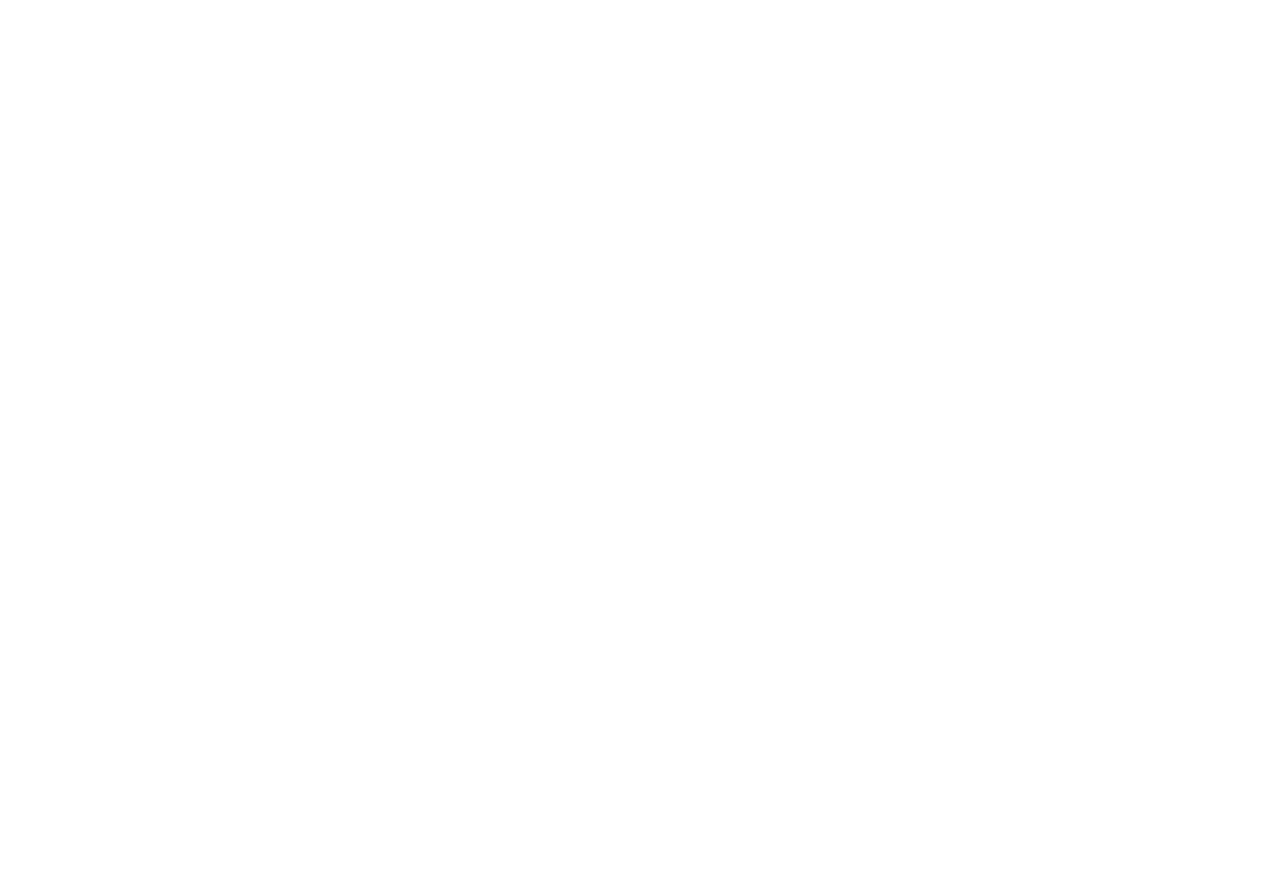
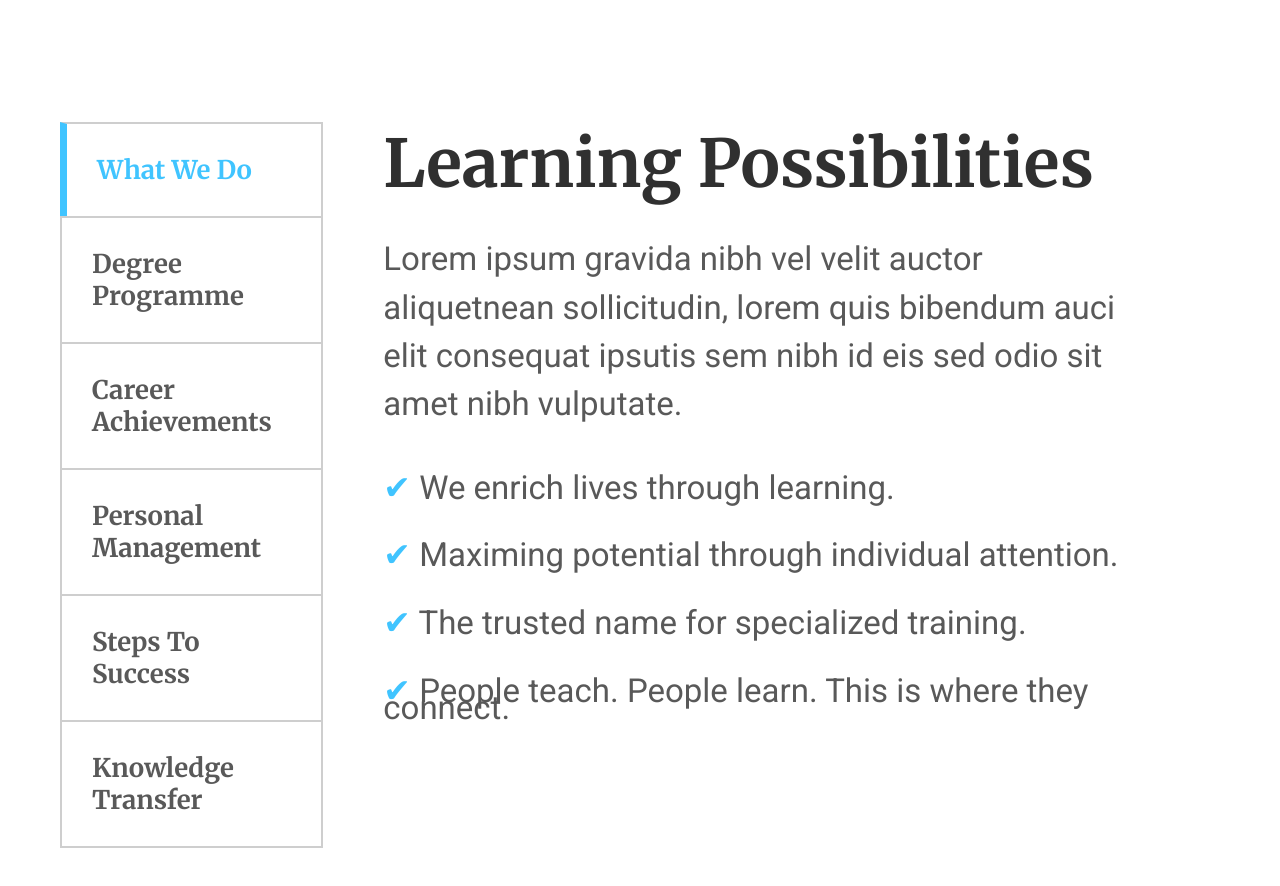
Before and after one commit to alexis39tt/proj-html-vuejs, a Vue app: page / in a window 1280 px wide. Shown: the part 4540-5426 px from the top of the page. Before the commit the page ends 4512 px from the top, so only its background shows below. Built offline with nearby package versions, Linux system fonts and the light colour scheme.

Commit message:
finished section 6

```diff
--- a/src/components/MainSection.vue
+++ b/src/components/MainSection.vue
@@ -5,6 +5,7 @@
     <MainComp3 />
     <MainComp4 />
     <MainComp5 />
+    <MainComp6 />
   </main>
 </template>
 
@@ -14,6 +15,7 @@ import MainComp2 from "./common/MainComp2.vue";
 import MainComp3 from "./common/MainComp3.vue";
 import MainComp4 from "./common/MainComp4.vue";
 import MainComp5 from "./common/MainComp5.vue";
+import MainComp6 from "./common/MainComp6.vue"
 
 export default {
   name: "MainSection",
@@ -22,7 +24,8 @@ export default {
     MainComp2,
     MainComp3,
     MainComp4,
-    MainComp5
+    MainComp5,
+    MainComp6
   },
 };
 </script>
--- /dev/null
+++ b/src/components/common/MainComp6.vue
@@ -0,0 +1,165 @@
+<template>
+  <section>
+    <div class="container">
+      <div class="sections">
+        <div
+          class="section"
+          v-for="(elm, i) in sections"
+          :key="'a' + i"
+          @click="changesection(i)"
+          :class="selected == i ? 'selected' : ''"
+        >
+          <h3>{{ elm.name }}</h3>
+        </div>
+      </div>
+      <div class="text">
+        <h2>{{ sections[selected].title }}</h2>
+        <p class="content">{{ sections[selected].content }}</p>
+        <p v-for="(elm, i) in sections[selected].checks" :key="'b' + i">
+          <span>&#10004;</span>
+          {{ elm }}
+        </p>
+      </div>
+    </div>
+  </section>
+</template>
+
+<script>
+export default {
+  name: "MainComp6",
+  data() {
+    return {
+      selected: 0,
+      sections: [
+        {
+          name: "What We Do",
+          title: "Learning Possibilities",
+          content:
+            "Lorem ipsum gravida nibh vel velit auctor aliquetnean sollicitudin, lorem quis bibendum auci elit consequat ipsutis sem nibh id eis sed odio sit amet nibh vulputate.",
+          checks: [
+            "We enrich lives through learning.",
+            "Maximing potential through individual attention.",
+            "The trusted name for specialized training.",
+            "People teach. People learn. This is where they connect.",
+          ],
+        },
+        {
+          name: "Degree Programme",
+          title: "Degree Programme",
+          content:
+            "Lorem ipsum dolor sit amet, consectetur adipiscing elit. Phasellus eu tristique nulla. Pellentesque posuere facilisis sem, ac volutpat lectus placerat et.",
+          checks: [
+            "Lorem ipsum.",
+            "Dolor sit amet.",
+            "Lorem ipsum.",
+            "Dolor sit amet.",
+          ],
+        },
+        {
+          name: "Career Achievements",
+          title: "Career Achievements",
+          content:
+            "Nam non ex a ipsum vulputate mattis. Class aptent taciti sociosqu ad litora torquent per conubia nostra, per inceptos himenaeos. Aliquam posuere ex in faucibus varius.",
+          checks: [
+            "Lorem ipsum.",
+            "Dolor sit amet.",
+            "Lorem ipsum.",
+            "Dolor sit amet.",
+          ],
+        },
+        {
+          name: "Personal Management",
+          title: "Personal Management",
+          content:
+            "Nullam nec luctus ex, eget pulvinar metus. Quisque placerat convallis feugiat. In hac habitasse platea dictumst. Nam porta nisl ut libero varius condimentum.",
+          checks: [
+            "Lorem ipsum.",
+            "Dolor sit amet.",
+            "Lorem ipsum.",
+            "Dolor sit amet.",
+          ],
+        },
+        {
+          name: "Steps To Success",
+          title: "Steps To Success",
+          content:
+            "Nullam ut quam ac ex venenatis bibendum. Suspendisse consectetur ex enim, in dapibus ligula facilisis id. Nullam id nisi felis. Mauris id mauris odio. Integer at sapien massa.",
+          checks: [
+            "Lorem ipsum.",
+            "Dolor sit amet.",
+            "Lorem ipsum.",
+            "Dolor sit amet.",
+          ],
+        },
+        {
+          name: "Knowledge Transfer",
+          title: "Knowledge Transfer",
+          content:
+            "Duis lobortis leo ante, ut vulputate est finibus tincidunt. Suspendisse sit amet pulvinar metus. In non dapibus urna, in euismod risus.",
+          checks: [
+            "Lorem ipsum.",
+            "Dolor sit amet.",
+            "Lorem ipsum.",
+            "Dolor sit amet.",
+          ],
+        },
+      ],
+    };
+  },
+  methods: {
+    changesection: function (i) {
+      this.selected = i;
+    },
+  },
+};
+</script>
+
+<style lang="scss" scoped>
+@import "../../mixin";
+.container {
+  padding: 150px $def-padding;
+  display: flex;
+  .sections {
+    width: 400px;
+    .section {
+      border: 2px solid $lightgray;
+      border-bottom: none;
+      padding: 30px;
+      cursor: pointer;
+      color: $mediumgray;
+      h3 {
+        font-family: $merryweather;
+      }
+    }
+    .section:last-of-type {
+      border-bottom: 2px solid $lightgray;
+    }
+    .selected {
+      color: $lightcyan;
+      border-left: 7px solid $lightcyan;
+    }
+  }
+  .text {
+    width: 1300px;
+    padding: 0 $def-padding;
+    h2 {
+      font-family: $merryweather;
+      font-size: 3rem;
+      color: $darkgray;
+    }
+    p.content {
+      line-height: $def-lineheight;
+    }
+    p {
+      font-family: $roboto;
+      font-size: 1.5rem;
+      color: $mediumgray;
+      line-height: 0.8rem;
+      margin: 30px 0 50px;
+      span {
+        color: $lightcyan;
+      }
+    }
+  }
+}
+</style>
```
